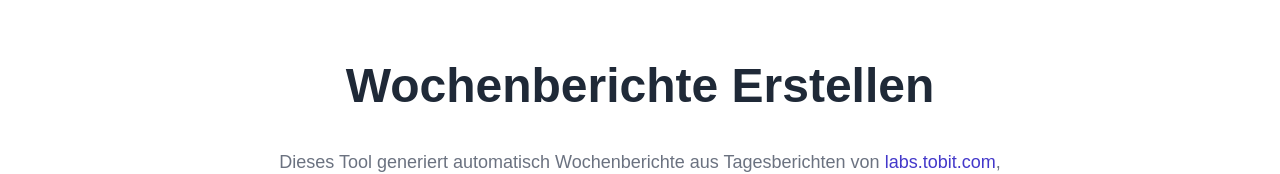
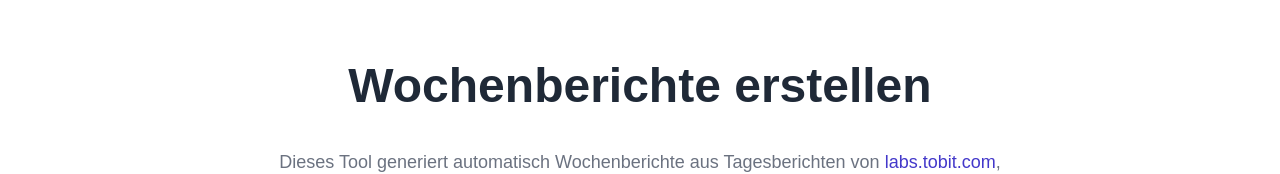
Before and after one commit to leodr/reports, a Next.js app: page / in a window 1280 px wide. Shown: the top 174 px of the page. Built offline with nearby package versions, Linux system fonts and the light colour scheme; a web font is replaced by a local one.

Commit message:
:speech_balloon: Fix uppercasing in title

```diff
--- a/pages/index.tsx
+++ b/pages/index.tsx
@@ -59,7 +59,7 @@ export default function Home() {
       <header className="py-6 overflow-hidden bg-white border-b border-gray-200">
         <div className="max-w-3xl px-5 mx-auto">
           <h1 className="mt-8 text-5xl font-black text-gray-800 leading-tight text-center leading-none">
-            Wochenberichte Erstellen
+            Wochenberichte erstellen
           </h1>
           <p className="mt-8 mb-16 text-gray-500 text-center text-lg">
             Dieses Tool generiert automatisch Wochenberichte aus Tagesberichten
```
